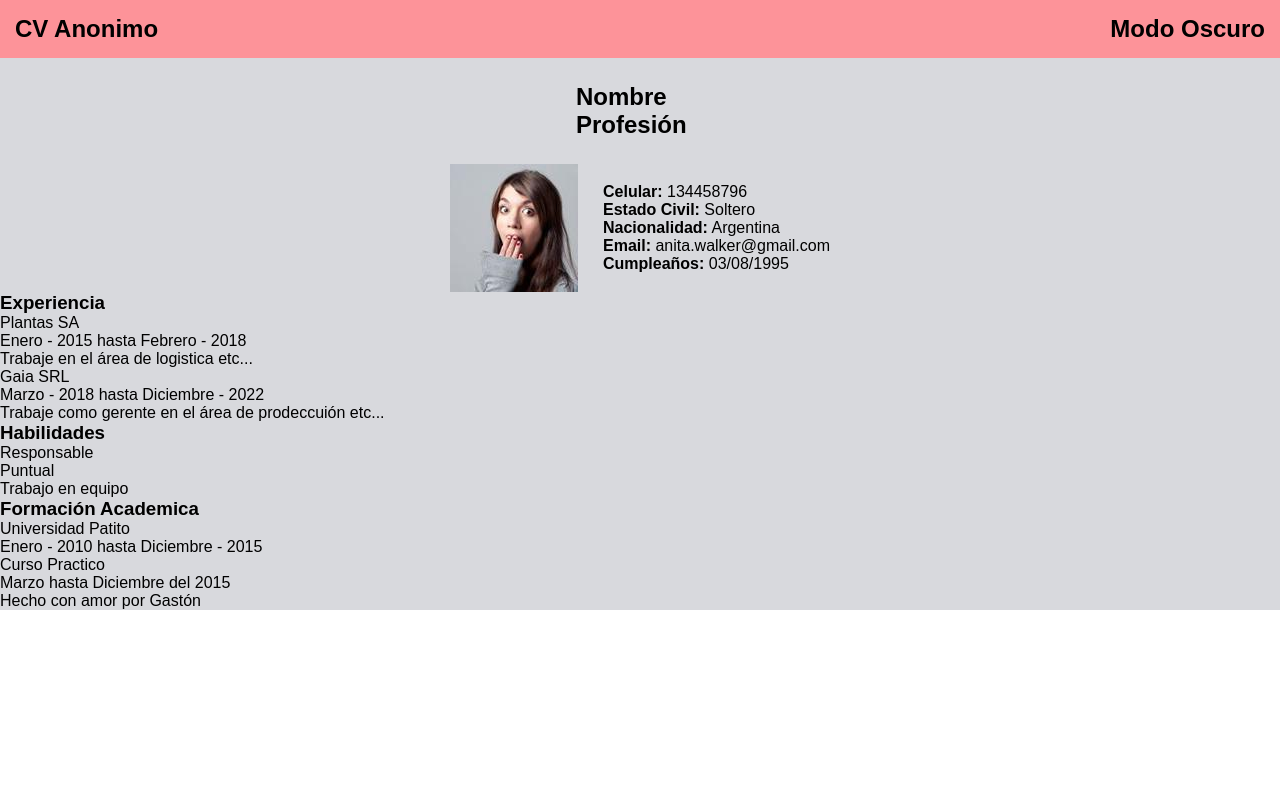
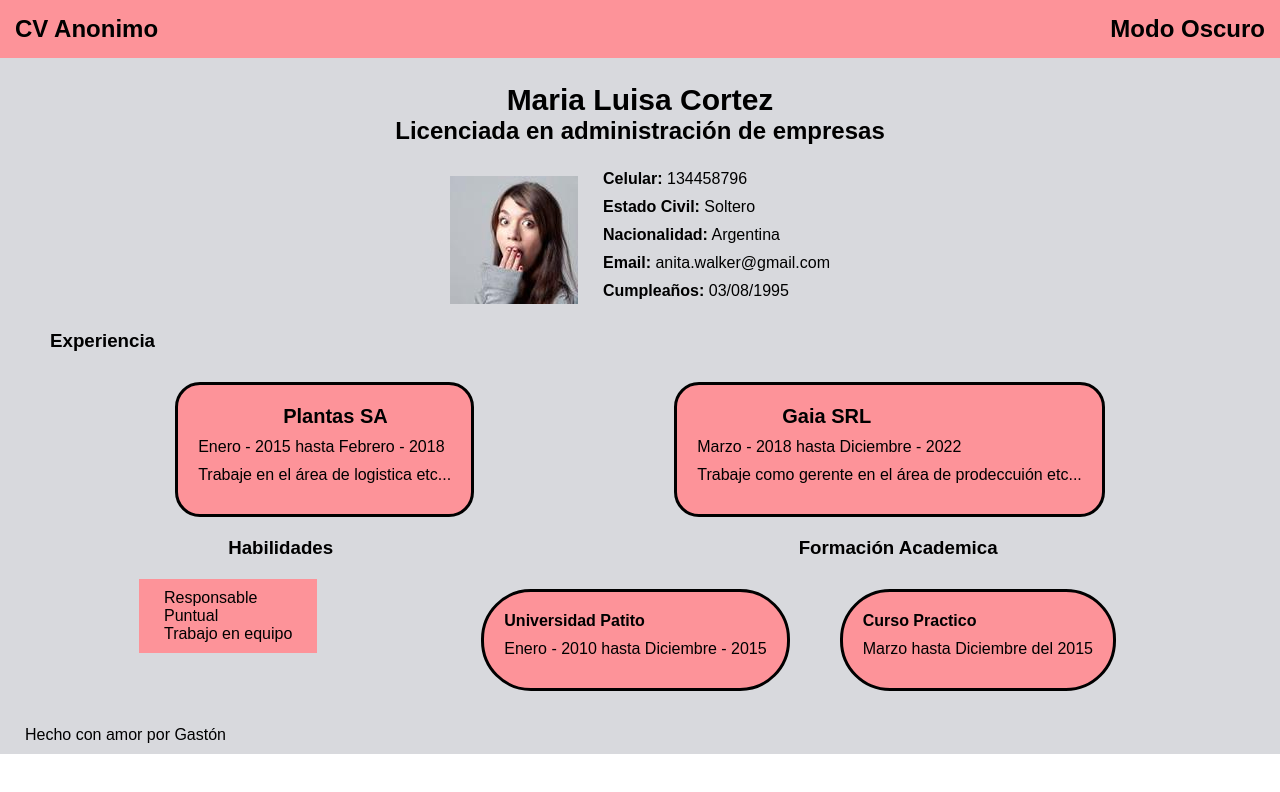
Before and after one commit to GastonNietoGuinazu/ProyectoCV, a plain HTML site: page index.html in a window 1280 px wide. Drawn offline with Linux system fonts and the light colour scheme.

Commit message:
Segunda parte CSS

```diff
--- a/index.html
+++ b/index.html
@@ -19,9 +19,9 @@
         </article>
     </header>
     <main>
-        <section class="name">
-            <h1>Nombre</h1>
-            <h2>Profesión</h2>
+        <section class="box-name">
+            <article class="name"><h1>Maria Luisa Cortez</h1></article>
+            <article class="name"><h2>Licenciada en administración de empresas</h2></article>
         </section>
         <section class="personalData">
             <img src="img/21.jpg">
@@ -33,23 +33,23 @@
                 <p><b>Cumpleaños:</b> 03/08/1995</p>
             </article>
         </section>
-            <h3>Experiencia</h3>
-            <section>
-                <article>
-                    <p>Plantas SA</p>
+            <h3 class="title">Experiencia</h3>
+            <section class="box-experience">
+                <article class="experience">
+                    <p class="company-name"><b>Plantas SA</b></p>
                     <p>Enero - 2015 hasta Febrero - 2018</p>
                     <p>Trabaje en el área de logistica etc...</p>
                 </article>
-                <article>
-                    <p>Gaia SRL</p>
+                <article class="experience">
+                    <p class="company-name"><b>Gaia SRL</b></p>
                     <p>Marzo - 2018 hasta Diciembre - 2022</p>
                     <p>Trabaje como gerente en el área de prodeccuión etc...</p>
                 </article>
             </section>
-            <section>
+            <section class="box-experience">
                 <article>
                     <h3>Habilidades</h3>
-                    <div>
+                    <div class="skills">
                         <ul>
                             <li>Responsable</li>
                             <li>Puntual</li>
@@ -59,13 +59,13 @@
                 </article>
                 <article>
                     <h3>Formación Academica</h3>
-                    <div>
-                        <article>
-                            <p>Universidad Patito</p>
+                    <div class="box-academic">
+                        <article class="academic">
+                            <p><b>Universidad Patito</b></p>
                             <p>Enero - 2010 hasta Diciembre - 2015</p>
                         </article>
-                        <article>
-                            <p>Curso Practico</p>
+                        <article class="academic">
+                            <p><b>Curso Practico</b></p>
                             <p>Marzo hasta Diciembre del 2015</p>
                         </article>
                     </div>
@@ -73,7 +73,7 @@
             </section>
     </main>
     <footer>
-        <p>Hecho con amor por Gastón</p>
+        <p class="made">Hecho con amor por Gastón</p>
     </footer>
 </body>
 
--- a/styles.css
+++ b/styles.css
@@ -2,23 +2,47 @@
     margin: 0px;
     padding: 0px;
     box-sizing: border-box;
+    list-style-type: none;
     font-family: Arial, Helvetica, sans-serif;
 }
+:root{
+    --pink: #d8d9dd;
+    --pastel-pink: #fd9399;
+}
+h1{
+    font-size: 30px;
+}
+h3{
+    padding-left: 50%;
+    padding-top: 20px;
+    padding-bottom: 20px;
+}
+.title{
+    padding-left: 50px;
+}
+p{
+    padding-bottom: 10px;
+}
+
 /* Header */
+
 header{
     background-color:#fd9399;
     display: flex;
     justify-content: space-between;
     padding: 15px;
 }
+
 /* Main */
+
 main{
-    background-color: #d8d9dd;
+    background-color: var(--pink);
 }
-.name{
-    padding-left: 45%;
-    padding-bottom: 25px;
-    padding-top: 25px;
+.box-name{
+    display: flex;
+    flex-direction: column;
+    align-items: center;
+    padding: 25px;
 }
 .personalData{
     display: flex;
@@ -28,7 +52,51 @@ main{
 .data{
     padding-left: 25px;
 }
+.box-experience{
+    display: flex;
+    flex-wrap: wrap;
+    justify-content: space-evenly;
+ }
+.experience{
+    background-color: var(--pastel-pink);
+    border: solid;
+    border-radius: 25px;
+    padding: 20px;
+    margin-top: 10px;
+    margin-right: 25px;
+    margin-left: 25px;
+}
+.company-name{
+    padding-left: 85px;
+    font-size: 20px;
+}
+.skills{
+    background-color: var(--pastel-pink);
+    padding-top: 10px;
+    padding-left: 25px;
+    padding-right: 25px;
+    padding-bottom: 10px;
+}
+.box-academic{
+    display: flex;
+    margin-bottom: 25px;
+}
+.academic{
+    background-color: var(--pastel-pink);
+    border: solid;
+    border-radius: 50px;
+    padding: 20px;
+    margin-top: 10px;
+    margin-right: 25px;
+    margin-left: 25px;
+}
+
 /* Footer */
+
 footer{
-    background-color: #d8d9dd;
+    background-color: var(--pink);
 }
+.made{
+    padding-top: 10px;
+    padding-left: 25px;
+}
```
